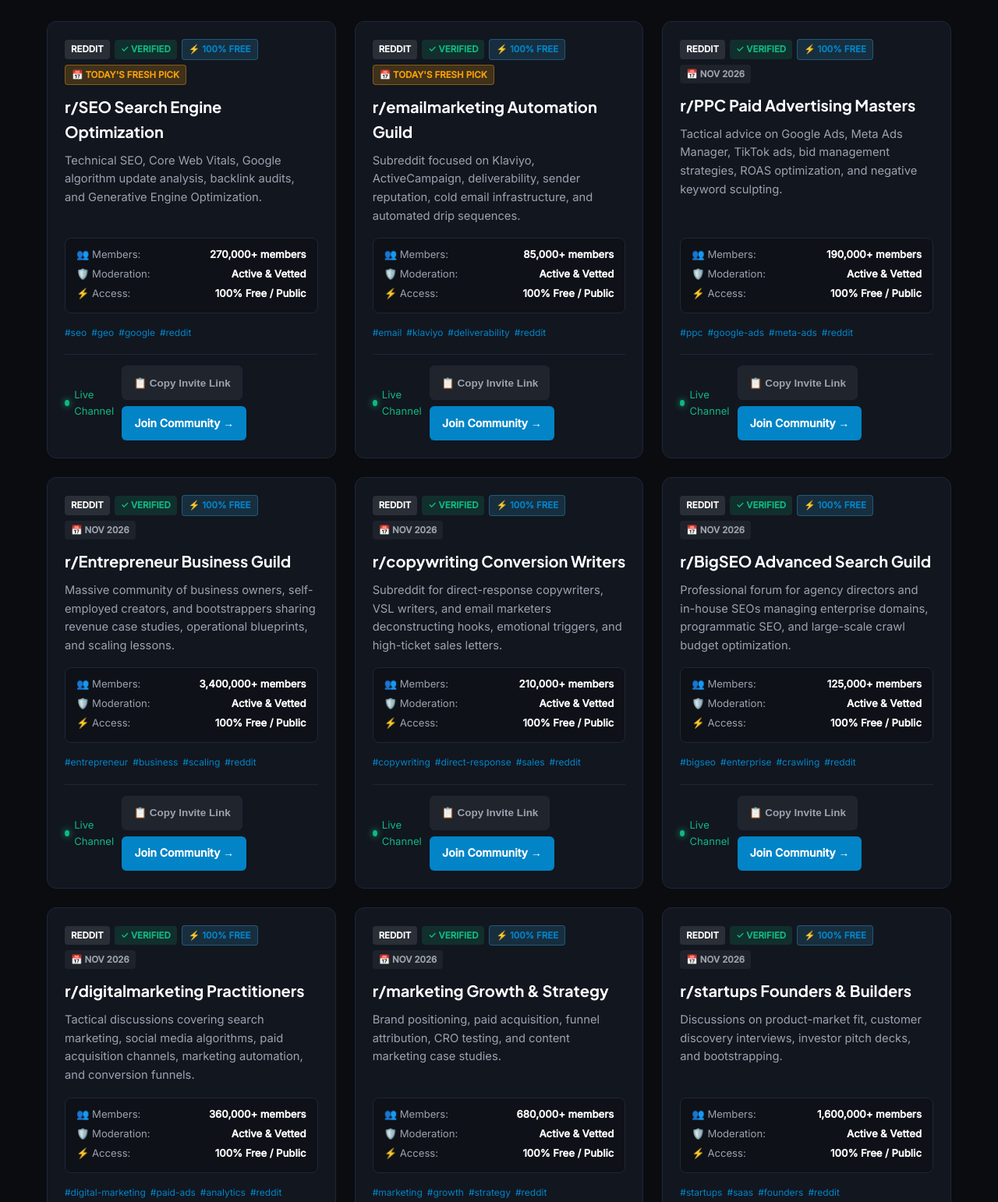
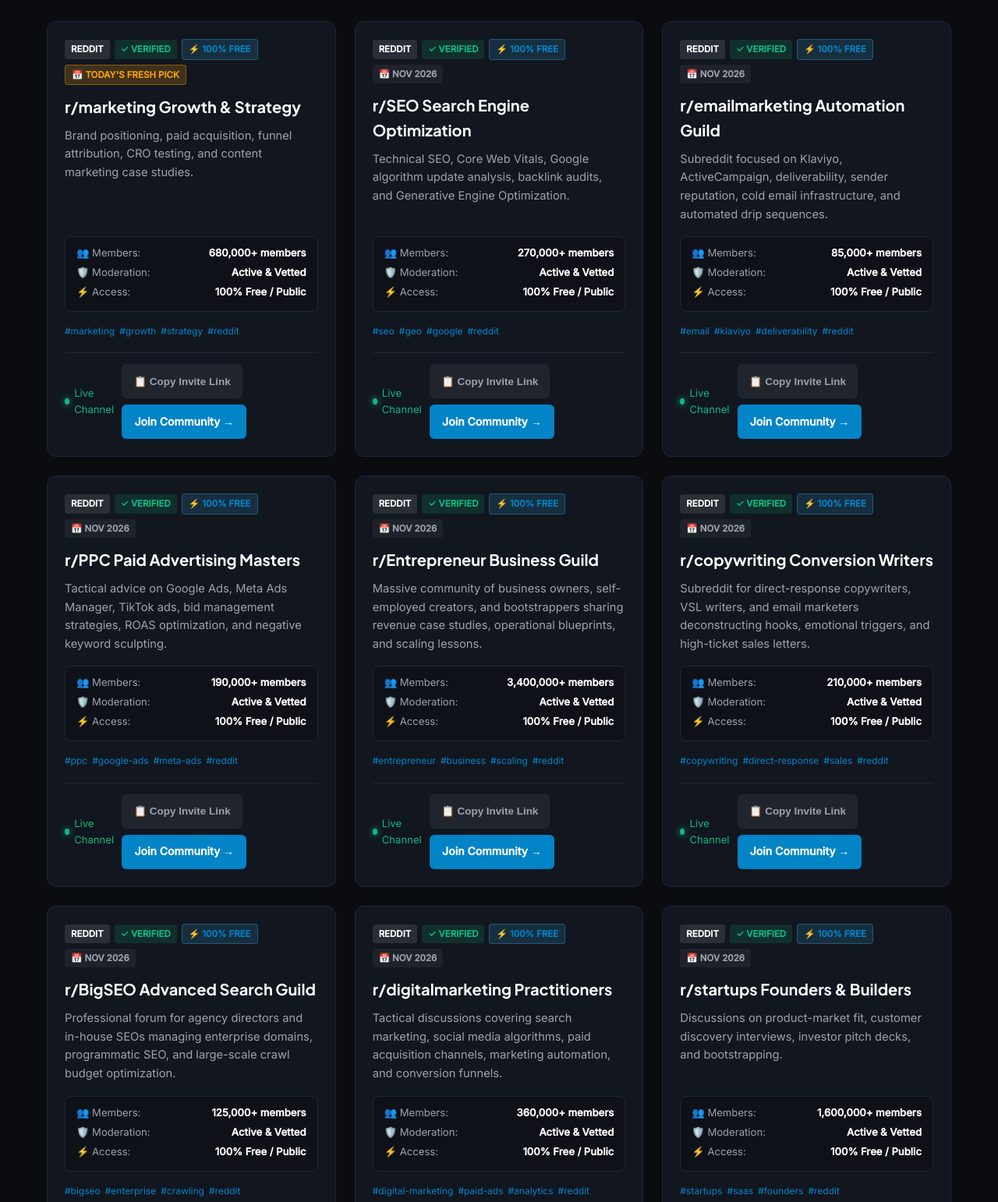
Before and after one commit to jibranpcccc/product-management-growth-hacks-hub, a plain HTML site: page index.html in a window 1280 px wide. Shown: the part 1208-2750 px from the top of the page at 78% size. Drawn offline with Linux system fonts and the light colour scheme.

Commit message:
feat(replenishment): fresh community links added - 2026-11-19 [skip ci]

```diff
--- a/index.html
+++ b/index.html
@@ -148,58 +148,58 @@
           {
             "@type": "ListItem",
             "position": 1,
+            "name": "r/marketing Growth & Strategy",
+            "description": "Brand positioning, paid acquisition, funnel attribution, CRO testing, and content marketing case studies.",
+            "url": "https://www.reddit.com/r/marketing/"
+          },
+          {
+            "@type": "ListItem",
+            "position": 2,
             "name": "r/SEO Search Engine Optimization",
             "description": "Technical SEO, Core Web Vitals, Google algorithm update analysis, backlink audits, and Generative Engine Optimization.",
             "url": "https://www.reddit.com/r/SEO/"
           },
           {
             "@type": "ListItem",
-            "position": 2,
+            "position": 3,
             "name": "r/emailmarketing Automation Guild",
             "description": "Subreddit focused on Klaviyo, ActiveCampaign, deliverability, sender reputation, cold email infrastructure, and automated drip sequences.",
             "url": "https://www.reddit.com/r/emailmarketing/"
           },
           {
             "@type": "ListItem",
-            "position": 3,
+            "position": 4,
             "name": "r/PPC Paid Advertising Masters",
             "description": "Tactical advice on Google Ads, Meta Ads Manager, TikTok ads, bid management strategies, ROAS optimization, and negative keyword sculpting.",
             "url": "https://www.reddit.com/r/PPC/"
           },
           {
             "@type": "ListItem",
-            "position": 4,
+            "position": 5,
             "name": "r/Entrepreneur Business Guild",
             "description": "Massive community of business owners, self-employed creators, and bootstrappers sharing revenue case studies, operational blueprints, and scaling lessons.",
             "url": "https://www.reddit.com/r/Entrepreneur/"
           },
           {
             "@type": "ListItem",
-            "position": 5,
+            "position": 6,
             "name": "r/copywriting Conversion Writers",
             "description": "Subreddit for direct-response copywriters, VSL writers, and email marketers deconstructing hooks, emotional triggers, and high-ticket sales letters.",
             "url": "https://www.reddit.com/r/copywriting/"
           },
           {
             "@type": "ListItem",
-            "position": 6,
+            "position": 7,
             "name": "r/BigSEO Advanced Search Guild",
             "description": "Professional forum for agency directors and in-house SEOs managing enterprise domains, programmatic SEO, and large-scale crawl budget optimization.",
             "url": "https://www.reddit.com/r/BigSEO/"
           },
           {
             "@type": "ListItem",
-            "position": 7,
+            "position": 8,
             "name": "r/digitalmarketing Practitioners",
             "description": "Tactical discussions covering search marketing, social media algorithms, paid acquisition channels, marketing automation, and conversion funnels.",
             "url": "https://www.reddit.com/r/digitalmarketing/"
-          },
-          {
-            "@type": "ListItem",
-            "position": 8,
-            "name": "r/marketing Growth & Strategy",
-            "description": "Brand positioning, paid acquisition, funnel attribution, CRO testing, and content marketing case studies.",
-            "url": "https://www.reddit.com/r/marketing/"
           },
           {
             "@type": "ListItem",
@@ -615,12 +615,36 @@
         </div>
         <div id="vetted-communities" class="grid">
 
-        <div id="community-card-1" class="card" data-platform="reddit" data-category="seo & geo">
+        <div id="community-card-1" class="card" data-platform="reddit" data-category="digital marketing">
             <div class="card-header">
                 <span class="badge badge-platform">Reddit</span>
                 <span class="badge badge-verified">✓ Verified</span>
                 <span class="badge badge-free">⚡ 100% Free</span>
                 <span class="badge badge-date" style="background: rgba(245, 158, 11, 0.2); color: #f59e0b; border: 1px solid rgba(245, 158, 11, 0.4); font-weight: 700;">📅 Today's Fresh Pick</span>
+            </div>
+            <h3 class="card-title">r/marketing Growth & Strategy</h3>
+            <p class="card-desc">Brand positioning, paid acquisition, funnel attribution, CRO testing, and content marketing case studies.</p>
+            <div class="spec-matrix">
+                <div class="spec-row"><span>👥 Members:</span> <strong>680,000+ members</strong></div>
+                <div class="spec-row"><span>🛡️ Moderation:</span> <strong>Active & Vetted</strong></div>
+                <div class="spec-row"><span>⚡ Access:</span> <strong>100% Free / Public</strong></div>
+            </div>
+            <div class="tags-row"><span class="tag">#marketing</span><span class="tag">#growth</span><span class="tag">#strategy</span><span class="tag">#reddit</span></div>
+            <div class="card-footer">
+                <span class="activity-pulse"><span class="pulse-dot"></span> Live Channel</span>
+                <div class="card-actions">
+                    <button class="btn-copy-invite" onclick="copyInviteLink(event, 'https://www.reddit.com/r/marketing/')">📋 Copy Invite Link</button>
+                    <a href="https://www.reddit.com/r/marketing/" target="_blank" rel="noopener noreferrer" class="btn-join">Join Community →</a>
+                </div>
+            </div>
+        </div>
+
+        <div id="community-card-2" class="card" data-platform="reddit" data-category="seo & geo">
+            <div class="card-header">
+                <span class="badge badge-platform">Reddit</span>
+                <span class="badge badge-verified">✓ Verified</span>
+                <span class="badge badge-free">⚡ 100% Free</span>
+                <span class="badge badge-date">📅 Nov 2026</span>
             </div>
             <h3 class="card-title">r/SEO Search Engine Optimization</h3>
             <p class="card-desc">Technical SEO, Core Web Vitals, Google algorithm update analysis, backlink audits, and Generative Engine Optimization.</p>
@@ -639,12 +663,12 @@
             </div>
         </div>
 
-        <div id="community-card-2" class="card" data-platform="reddit" data-category="lifecycle marketing">
-            <div class="card-header">
-                <span class="badge badge-platform">Reddit</span>
-                <span class="badge badge-verified">✓ Verified</span>
-                <span class="badge badge-free">⚡ 100% Free</span>
-                <span class="badge badge-date" style="background: rgba(245, 158, 11, 0.2); color: #f59e0b; border: 1px solid rgba(245, 158, 11, 0.4); font-weight: 700;">📅 Today's Fresh Pick</span>
+        <div id="community-card-3" class="card" data-platform="reddit" data-category="lifecycle marketing">
+            <div class="card-header">
+                <span class="badge badge-platform">Reddit</span>
+                <span class="badge badge-verified">✓ Verified</span>
+                <span class="badge badge-free">⚡ 100% Free</span>
+                <span class="badge badge-date">📅 Nov 2026</span>
             </div>
             <h3 class="card-title">r/emailmarketing Automation Guild</h3>
             <p class="card-desc">Subreddit focused on Klaviyo, ActiveCampaign, deliverability, sender reputation, cold email infrastructure, and automated drip sequences.</p>
@@ -663,7 +687,7 @@
             </div>
         </div>
 
-        <div id="community-card-3" class="card" data-platform="reddit" data-category="paid search & ads">
+        <div id="community-card-4" class="card" data-platform="reddit" data-category="paid search & ads">
             <div class="card-header">
                 <span class="badge badge-platform">Reddit</span>
                 <span class="badge badge-verified">✓ Verified</span>
@@ -687,7 +711,7 @@
             </div>
         </div>
 
-        <div id="community-card-4" class="card" data-platform="reddit" data-category="entrepreneurship">
+        <div id="community-card-5" class="card" data-platform="reddit" data-category="entrepreneurship">
             <div class="card-header">
                 <span class="badge badge-platform">Reddit</span>
                 <span class="badge badge-verified">✓ Verified</span>
@@ -711,7 +735,7 @@
             </div>
         </div>
 
-        <div id="community-card-5" class="card" data-platform="reddit" data-category="direct response copy">
+        <div id="community-card-6" class="card" data-platform="reddit" data-category="direct response copy">
             <div class="card-header">
                 <span class="badge badge-platform">Reddit</span>
                 <span class="badge badge-verified">✓ Verified</span>
@@ -735,7 +759,7 @@
             </div>
         </div>
 
-        <div id="community-card-6" class="card" data-platform="reddit" data-category="enterprise seo">
+        <div id="community-card-7" class="card" data-platform="reddit" data-category="enterprise seo">
             <div class="card-header">
                 <span class="badge badge-platform">Reddit</span>
                 <span class="badge badge-verified">✓ Verified</span>
@@ -759,7 +783,7 @@
             </div>
         </div>
 
-        <div id="community-card-7" class="card" data-platform="reddit" data-category="digital marketing">
+        <div id="community-card-8" class="card" data-platform="reddit" data-category="digital marketing">
             <div class="card-header">
                 <span class="badge badge-platform">Reddit</span>
                 <span class="badge badge-verified">✓ Verified</span>
@@ -779,30 +803,6 @@
                 <div class="card-actions">
                     <button class="btn-copy-invite" onclick="copyInviteLink(event, 'https://www.reddit.com/r/digitalmarketing/')">📋 Copy Invite Link</button>
                     <a href="https://www.reddit.com/r/digitalmarketing/" target="_blank" rel="noopener noreferrer" class="btn-join">Join Community →</a>
-                </div>
-            </div>
-        </div>
-
-        <div id="community-card-8" class="card" data-platform="reddit" data-category="digital marketing">
-            <div class="card-header">
-                <span class="badge badge-platform">Reddit</span>
-                <span class="badge badge-verified">✓ Verified</span>
-                <span class="badge badge-free">⚡ 100% Free</span>
-                <span class="badge badge-date">📅 Nov 2026</span>
-            </div>
-            <h3 class="card-title">r/marketing Growth & Strategy</h3>
-            <p class="card-desc">Brand positioning, paid acquisition, funnel attribution, CRO testing, and content marketing case studies.</p>
-            <div class="spec-matrix">
-                <div class="spec-row"><span>👥 Members:</span> <strong>680,000+ members</strong></div>
-                <div class="spec-row"><span>🛡️ Moderation:</span> <strong>Active & Vetted</strong></div>
-                <div class="spec-row"><span>⚡ Access:</span> <strong>100% Free / Public</strong></div>
-            </div>
-            <div class="tags-row"><span class="tag">#marketing</span><span class="tag">#growth</span><span class="tag">#strategy</span><span class="tag">#reddit</span></div>
-            <div class="card-footer">
-                <span class="activity-pulse"><span class="pulse-dot"></span> Live Channel</span>
-                <div class="card-actions">
-                    <button class="btn-copy-invite" onclick="copyInviteLink(event, 'https://www.reddit.com/r/marketing/')">📋 Copy Invite Link</button>
-                    <a href="https://www.reddit.com/r/marketing/" target="_blank" rel="noopener noreferrer" class="btn-join">Join Community →</a>
                 </div>
             </div>
         </div>
```
Also changed, not shown: data/groups.json (+20 -19 lines), feed.xml (+9 -9 lines).
